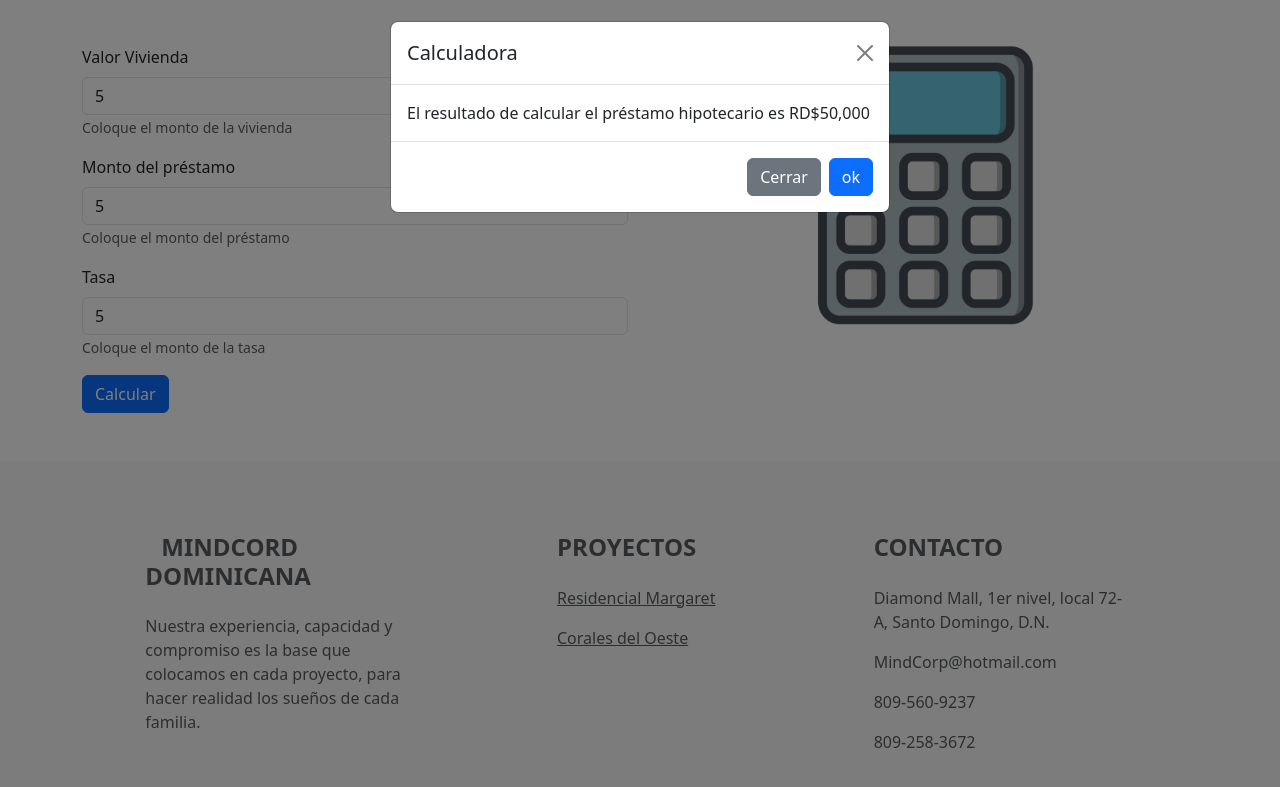
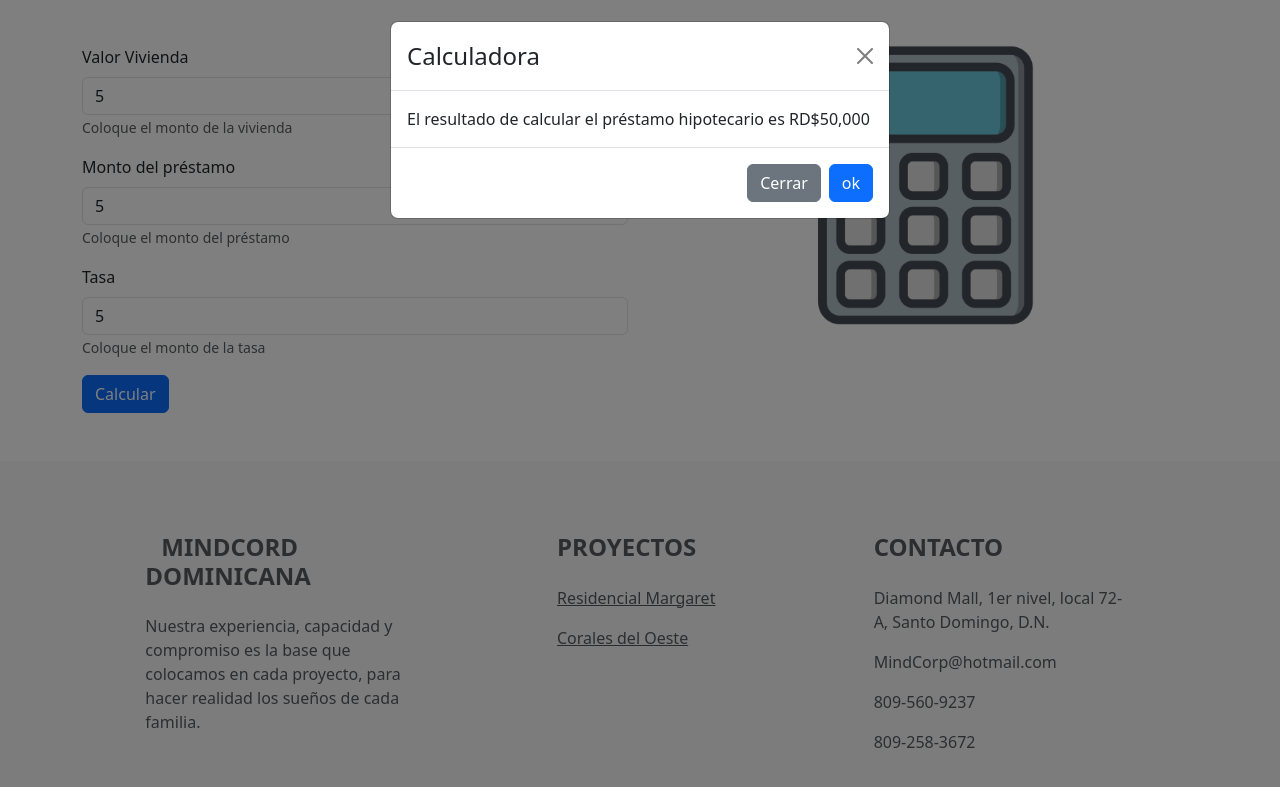
Before and after one commit to SpanRD/ProyectoFinalCoderHouseReinisEspinal, a website: page pages/herramientas.html in a window 1280 px wide. Both pictures are taken after typing "5", "5", "5" into the empty fields and a click on the button "Calcular". Shown: the part 586-1373 px from the top of the page. Drawn offline with nearby package versions, Linux system fonts and the light colour scheme; files that its build step writes are made by us from their sources.

Commit message:
NOW IS THE LAST UPDATE

```diff
--- a/pages/herramientas.html
+++ b/pages/herramientas.html
@@ -126,7 +126,7 @@
                             <section class="modal-dialog">
                                 <section class="modal-content">
                                     <article class="modal-header">
-                                        <h5 class="modal-title" id="calcularModalLabel">Calculadora</h5>
+                                        <h4 class="modal-title" id="calcularModalLabel">Calculadora</h4>
                                         <button type="button" class="btn-close" data-bs-dismiss="modal"
                                             aria-label="Close"></button>
                                     </article>
```
